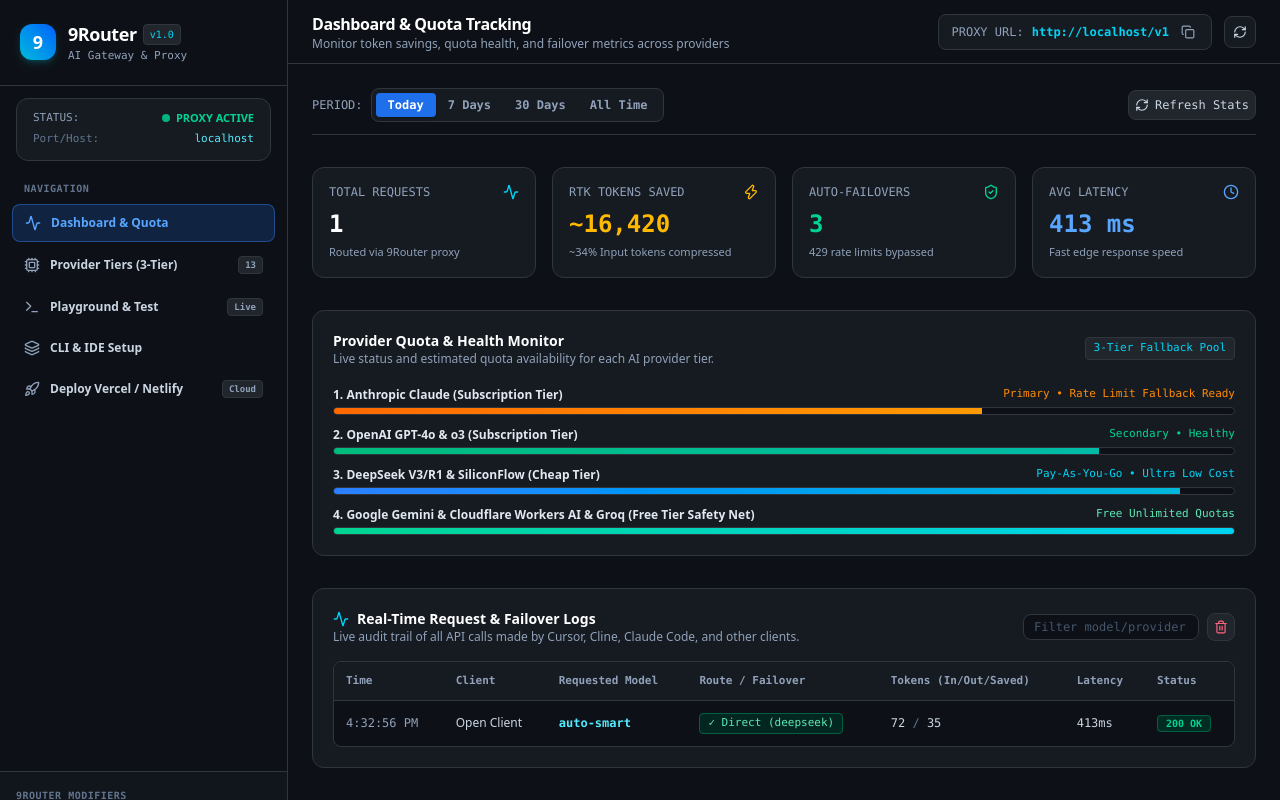
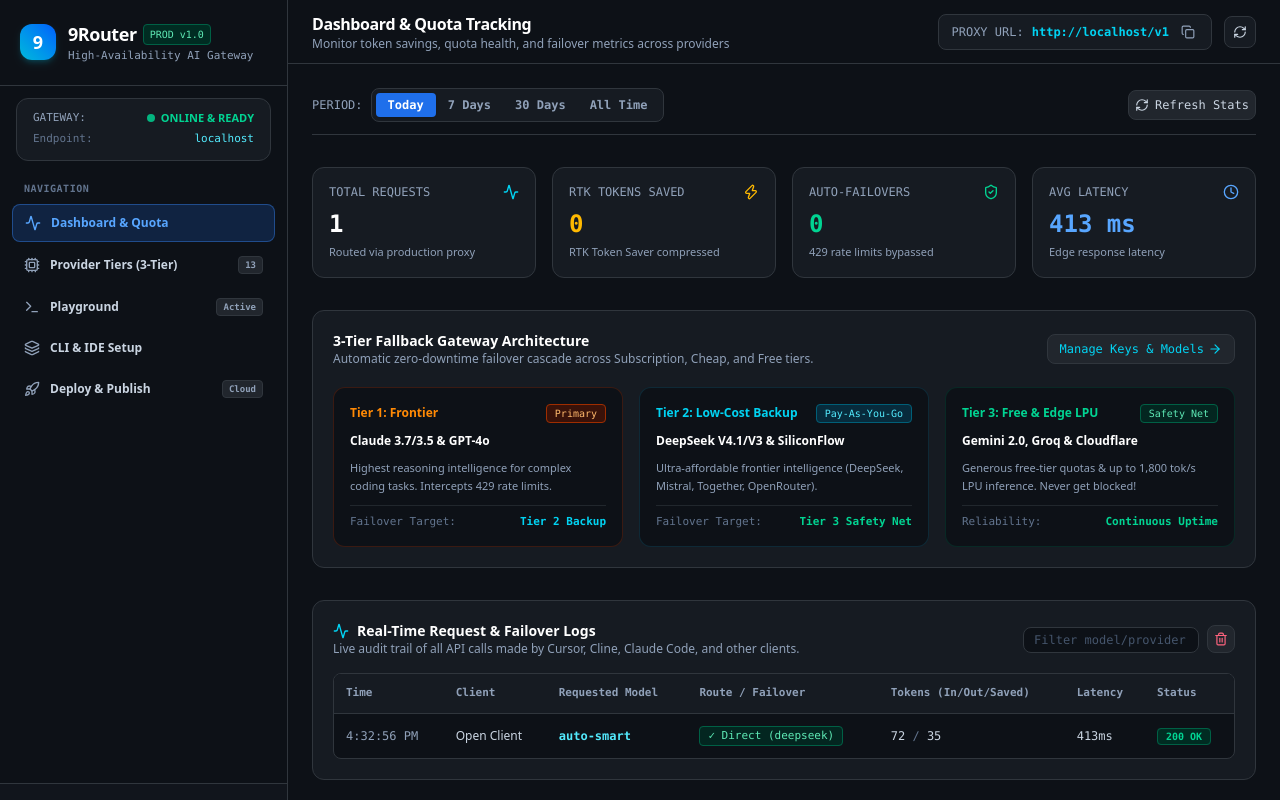
Before and after one commit to zenn889/Zexin9, a Next.js app: page / in a window 1280 px wide. Shown: the top 800 px of the page. Built offline with nearby package versions, Linux system fonts and the light colour scheme; no server answers.

Commit message:
feat: complete production readiness (remove demo mocks, add real-time audit metrics, Upstash Redis persistence, 1-click Vercel/Netlify deploy)

```diff
--- a/components/DashboardTab.tsx
+++ b/components/DashboardTab.tsx
@@ -145,14 +145,14 @@
     setTimeout(() => setCopiedTokenId(null), 2000);
   };
 
-  // Aggregate stats calculated from real logs if available
-  const totalRequestsCount = logs.length > 0 ? logs.length : 48;
-  const failoverCount = logs.filter((l) => l.fallbackCount > 0).length || 3;
-  const totalTokensSaved = logs.reduce((acc, l) => acc + (l.tokensSaved || 0), 0) || 16420;
+  // Real production metrics calculated from live request logs
+  const totalRequestsCount = logs.length;
+  const failoverCount = logs.filter((l) => l.fallbackCount > 0).length;
+  const totalTokensSaved = logs.reduce((acc, l) => acc + (l.tokensSaved || 0), 0);
   const avgLatency =
     logs.length > 0
       ? Math.round(logs.reduce((acc, l) => acc + (l.latencyMs || 0), 0) / logs.length)
-      : 235;
+      : 0;
 
   const filteredLogs = logs.filter((l) => {
     if (!filterModel) return true;
@@ -212,7 +212,7 @@
             <Activity className="w-4 h-4 text-cyan-400" />
           </div>
           <div className="text-2xl font-black text-white font-mono">{totalRequestsCount}</div>
-          <div className="text-[11px] text-slate-400 mt-1">Routed via 9Router proxy</div>
+          <div className="text-[11px] text-slate-400 mt-1">Routed via production proxy</div>
         </div>
 
         {/* Card 2: RTK Tokens Saved */}
@@ -222,9 +222,9 @@
             <Zap className="w-4 h-4 text-amber-400" />
           </div>
           <div className="text-2xl font-black text-amber-400 font-mono">
-            ~{totalTokensSaved.toLocaleString()}
+            {totalTokensSaved.toLocaleString()}
           </div>
-          <div className="text-[11px] text-slate-400 mt-1">~34% Input tokens compressed</div>
+          <div className="text-[11px] text-slate-400 mt-1">RTK Token Saver compressed</div>
         </div>
 
         {/* Card 3: Auto-Failovers */}
@@ -243,69 +243,83 @@
             <span>AVG LATENCY</span>
             <Clock className="w-4 h-4 text-[#58a6ff]" />
           </div>
-          <div className="text-2xl font-black text-[#58a6ff] font-mono">{avgLatency} ms</div>
-          <div className="text-[11px] text-slate-400 mt-1">Fast edge response speed</div>
+          <div className="text-2xl font-black text-[#58a6ff] font-mono">
+            {avgLatency > 0 ? `${avgLatency} ms` : '—'}
+          </div>
+          <div className="text-[11px] text-slate-400 mt-1">Edge response latency</div>
         </div>
       </div>
 
-      {/* 9Router Quota & Health Status Bars */}
+      {/* 3-Tier Fallback Pool Health & Architecture */}
       <div className="p-5 rounded-xl bg-[#161b22] border border-[#30363d] space-y-4">
-        <div className="flex items-center justify-between">
+        <div className="flex flex-col sm:flex-row sm:items-center justify-between gap-2">
           <div>
-            <h3 className="font-bold text-white text-sm">Provider Quota & Health Monitor</h3>
+            <h3 className="font-bold text-white text-sm">3-Tier Fallback Gateway Architecture</h3>
             <p className="text-xs text-slate-400">
-              Live status and estimated quota availability for each AI provider tier.
+              Automatic zero-downtime failover cascade across Subscription, Cheap, and Free tiers.
             </p>
           </div>
-          <span className="text-[11px] font-mono px-2 py-0.5 rounded bg-[#21262d] text-cyan-400 border border-[#30363d]">
-            3-Tier Fallback Pool
-          </span>
+          <button
+            onClick={() => onSelectTab('providers')}
+            className="text-xs font-mono px-3 py-1.5 rounded-lg bg-[#21262d] hover:bg-[#30363d] text-cyan-400 border border-[#30363d] transition self-start sm:self-auto flex items-center space-x-1"
+          >
+            <span>Manage Keys & Models</span>
+            <ArrowRight className="w-3.5 h-3.5" />
+          </button>
         </div>
 
-        <div className="space-y-3 pt-1">
-          {/* Anthropic Tier */}
-          <div className="space-y-1">
+        <div className="grid grid-cols-1 md:grid-cols-3 gap-4 pt-1">
+          {/* Tier 1 */}
+          <div className="p-4 rounded-xl bg-[#0d1117] border border-orange-900/40 space-y-2.5">
             <div className="flex items-center justify-between text-xs">
-              <span className="font-semibold text-slate-200">1. Anthropic Claude (Subscription Tier)</span>
-              <span className="font-mono text-orange-400 text-[11px]">Primary • Rate Limit Fallback Ready</span>
+              <span className="font-bold text-orange-400">Tier 1: Frontier</span>
+              <span className="text-[10px] font-mono px-2 py-0.5 rounded bg-orange-950/80 text-orange-300 border border-orange-800">
+                Primary
+              </span>
             </div>
-            <div className="w-full bg-[#0d1117] h-2 rounded-full overflow-hidden border border-[#30363d]">
-              <div className="bg-gradient-to-r from-orange-500 to-amber-500 h-full w-[72%]" />
+            <div className="text-xs font-bold text-white">Claude 3.7/3.5 & GPT-4o</div>
+            <p className="text-[11px] text-slate-400 leading-relaxed">
+              Highest reasoning intelligence for complex coding tasks. Intercepts 429 rate limits.
+            </p>
+            <div className="pt-2 border-t border-[#30363d]/60 flex items-center justify-between text-[11px] font-mono">
+              <span className="text-slate-500">Failover Target:</span>
+              <span className="text-cyan-400 font-semibold">Tier 2 Backup</span>
             </div>
           </div>
 
-          {/* OpenAI Tier */}
-          <div className="space-y-1">
+          {/* Tier 2 */}
+          <div className="p-4 rounded-xl bg-[#0d1117] border border-cyan-900/40 space-y-2.5">
             <div className="flex items-center justify-between text-xs">
-              <span className="font-semibold text-slate-200">2. OpenAI GPT-4o & o3 (Subscription Tier)</span>
-              <span className="font-mono text-emerald-400 text-[11px]">Secondary • Healthy</span>
+              <span className="font-bold text-cyan-400">Tier 2: Low-Cost Backup</span>
+              <span className="text-[10px] font-mono px-2 py-0.5 rounded bg-cyan-950/80 text-cyan-300 border border-cyan-800">
+                Pay-As-You-Go
+              </span>
             </div>
-            <div className="w-full bg-[#0d1117] h-2 rounded-full overflow-hidden border border-[#30363d]">
-              <div className="bg-gradient-to-r from-emerald-500 to-teal-500 h-full w-[85%]" />
+            <div className="text-xs font-bold text-white">DeepSeek V4.1/V3 & SiliconFlow</div>
+            <p className="text-[11px] text-slate-400 leading-relaxed">
+              Ultra-affordable frontier intelligence (DeepSeek, Mistral, Together, OpenRouter).
+            </p>
+            <div className="pt-2 border-t border-[#30363d]/60 flex items-center justify-between text-[11px] font-mono">
+              <span className="text-slate-500">Failover Target:</span>
+              <span className="text-emerald-400 font-semibold">Tier 3 Safety Net</span>
             </div>
           </div>
 
-          {/* DeepSeek / SiliconFlow Tier */}
-          <div className="space-y-1">
+          {/* Tier 3 */}
+          <div className="p-4 rounded-xl bg-[#0d1117] border border-emerald-900/40 space-y-2.5">
             <div className="flex items-center justify-between text-xs">
-              <span className="font-semibold text-slate-200">3. DeepSeek V3/R1 & SiliconFlow (Cheap Tier)</span>
-              <span className="font-mono text-cyan-400 text-[11px]">Pay-As-You-Go • Ultra Low Cost</span>
+              <span className="font-bold text-emerald-400">Tier 3: Free & Edge LPU</span>
+              <span className="text-[10px] font-mono px-2 py-0.5 rounded bg-emerald-950/80 text-emerald-300 border border-emerald-800">
+                Safety Net
+              </span>
             </div>
-            <div className="w-full bg-[#0d1117] h-2 rounded-full overflow-hidden border border-[#30363d]">
-              <div className="bg-gradient-to-r from-blue-500 to-cyan-500 h-full w-[94%]" />
-            </div>
-          </div>
-
-          {/* Free Tier: Gemini, Groq, Cloudflare */}
-          <div className="space-y-1">
-            <div className="flex items-center justify-between text-xs">
-              <span className="font-semibold text-slate-200">
-                4. Google Gemini & Cloudflare Workers AI & Groq (Free Tier Safety Net)
-              </span>
-              <span className="font-mono text-emerald-300 text-[11px]">Free Unlimited Quotas</span>
-            </div>
-            <div className="w-full bg-[#0d1117] h-2 rounded-full overflow-hidden border border-[#30363d]">
-              <div className="bg-gradient-to-r from-emerald-400 to-cyan-400 h-full w-[100%]" />
+            <div className="text-xs font-bold text-white">Gemini 2.0, Groq & Cloudflare</div>
+            <p className="text-[11px] text-slate-400 leading-relaxed">
+              Generous free-tier quotas & up to 1,800 tok/s LPU inference. Never get blocked!
+            </p>
+            <div className="pt-2 border-t border-[#30363d]/60 flex items-center justify-between text-[11px] font-mono">
+              <span className="text-slate-500">Reliability:</span>
+              <span className="text-emerald-400 font-bold">Continuous Uptime</span>
             </div>
           </div>
         </div>
--- a/components/Header.tsx
+++ b/components/Header.tsx
@@ -40,16 +40,16 @@
       subtitle: 'Manage Subscription, Cheap, and Free provider tiers with auto-failover',
     },
     playground: {
-      title: 'Playground & Prompt Tester',
-      subtitle: 'Test live chat streaming, failovers, and RTK token compression in real-time',
+      title: 'Playground Console',
+      subtitle: 'Live interactive chat streaming with multi-tier failovers and RTK compression',
     },
     integrations: {
       title: 'CLI & IDE Integration',
       subtitle: 'One-click configurations for Claude Code, Cursor, Cline, and Continue.dev',
     },
     deploy: {
-      title: 'Cloud Deploy (Vercel / Netlify)',
-      subtitle: 'Deploy 9Router to the cloud for free 24/7 serverless accessibility',
+      title: 'Deploy & Publish (Vercel / Netlify)',
+      subtitle: 'Deploy your 9Router to the cloud with 1-click serverless setup & zero server costs',
     },
   };
 
--- a/components/OverviewTab.tsx
+++ b/components/OverviewTab.tsx
@@ -163,7 +163,7 @@
               <h2 className="text-xl font-bold text-white tracking-tight flex items-center space-x-2">
                 <span>Interactive Failover Simulator</span>
                 <span className="text-xs px-2.5 py-0.5 rounded-full bg-cyan-950 text-cyan-400 border border-cyan-800/60 font-mono">
-                  Live Demo
+                  Production Engine
                 </span>
               </h2>
             </div>
--- a/components/Sidebar.tsx
+++ b/components/Sidebar.tsx
@@ -45,20 +45,22 @@
 }: SidebarProps) {
   const [copiedToken, setCopiedToken] = React.useState(false);
 
-  const effectiveToken = gatewaySecret || 'sk-9router-local';
+  const effectiveToken = gatewaySecret || 'Public (No Token Required)';
 
   const copyToken = () => {
-    navigator.clipboard.writeText(effectiveToken);
-    setCopiedToken(true);
-    setTimeout(() => setCopiedToken(false), 2000);
+    if (gatewaySecret) {
+      navigator.clipboard.writeText(gatewaySecret);
+      setCopiedToken(true);
+      setTimeout(() => setCopiedToken(false), 2000);
+    }
   };
 
   const navItems = [
     { id: 'dashboard', label: 'Dashboard & Quota', icon: Activity, badge: null },
     { id: 'providers', label: 'Provider Tiers (3-Tier)', icon: Cpu, badge: '13' },
-    { id: 'playground', label: 'Playground & Test', icon: Terminal, badge: 'Live' },
+    { id: 'playground', label: 'Playground', icon: Terminal, badge: 'Active' },
     { id: 'integrations', label: 'CLI & IDE Setup', icon: Layers, badge: null },
-    { id: 'deploy', label: 'Deploy Vercel / Netlify', icon: Rocket, badge: 'Cloud' },
+    { id: 'deploy', label: 'Deploy & Publish', icon: Rocket, badge: 'Cloud' },
   ];
 
   return (
@@ -72,11 +74,11 @@
           <div>
             <div className="flex items-center space-x-1.5">
               <span className="font-extrabold text-lg tracking-tight text-white">9Router</span>
-              <span className="text-[10px] font-mono px-1.5 py-0.5 rounded bg-[#21262d] text-cyan-400 border border-[#30363d]">
-                v1.0
+              <span className="text-[10px] font-mono px-1.5 py-0.5 rounded bg-emerald-950 text-emerald-300 border border-emerald-800">
+                PROD v1.0
               </span>
             </div>
-            <p className="text-[11px] text-slate-400 font-mono">AI Gateway & Proxy</p>
+            <p className="text-[11px] text-slate-400 font-mono">High-Availability AI Gateway</p>
           </div>
         </div>
       </div>
@@ -84,16 +86,16 @@
       {/* Gateway Status Pill */}
       <div className="px-4 py-3 mx-4 my-3 rounded-xl bg-[#161b22] border border-[#30363d]">
         <div className="flex items-center justify-between text-xs">
-          <span className="text-slate-400 font-mono text-[11px]">STATUS:</span>
+          <span className="text-slate-400 font-mono text-[11px]">GATEWAY:</span>
           <span className="flex items-center space-x-1.5 text-emerald-400 font-semibold text-[11px]">
             <span className="w-2 h-2 rounded-full bg-emerald-400 animate-pulse" />
-            <span>PROXY ACTIVE</span>
+            <span>ONLINE & READY</span>
           </span>
         </div>
         <div className="mt-1.5 flex items-center justify-between text-[11px] font-mono text-slate-300">
-          <span className="text-slate-500">Port/Host:</span>
+          <span className="text-slate-500">Endpoint:</span>
           <span className="text-cyan-300 truncate max-w-[140px]" title={baseUrl}>
-            {baseUrl.replace(/^https?:\/\//, '') || 'localhost:3000'}
+            {baseUrl.replace(/^https?:\/\//, '') || 'Live Serverless'}
           </span>
         </div>
       </div>
--- a/lib/db.ts
+++ b/lib/db.ts
@@ -28,15 +28,10 @@
 
 // In-memory runtime cache for serverless speed
 let memoryLogs: RequestLog[] = [];
-let memoryTokens: ClientToken[] = [
-  {
-    id: 'default-master',
-    name: 'Master / Default Client',
-    token: 'sk-9router-master-key',
-    createdAt: new Date().toISOString(),
-    requestCount: 0,
-  },
-];
+let memoryTokens: ClientToken[] = [];
+
+const redisUrl = process.env.KV_REST_API_URL || process.env.UPSTASH_REDIS_REST_URL;
+const redisToken = process.env.KV_REST_API_TOKEN || process.env.UPSTASH_REDIS_REST_TOKEN;
 
 // Determine writable data file location (works in local dev and in Vercel /tmp)
 function getDataFilePath(): string {
@@ -63,21 +58,39 @@
       if (Array.isArray(parsed.logs)) memoryLogs = parsed.logs;
       if (Array.isArray(parsed.tokens)) memoryTokens = parsed.tokens;
     }
-  } catch (err) {
+  } catch {
     // ignore read error, fallback to memory
   }
 }
 
 function persistData() {
+  const data = {
+    logs: memoryLogs.slice(0, 500), // retain latest 500 logs
+    tokens: memoryTokens,
+  };
+
+  // 1. Persist to local file or /tmp
   try {
     const filePath = getDataFilePath();
-    const data = {
-      logs: memoryLogs.slice(0, 500), // retain latest 500 logs
-      tokens: memoryTokens,
-    };
     fs.writeFileSync(filePath, JSON.stringify(data), 'utf-8');
   } catch {
     // serverless read-only fallback
+  }
+
+  // 2. Persist to Cloud Redis (Upstash / Vercel KV) if configured
+  if (redisUrl && redisToken) {
+    try {
+      fetch(`${redisUrl}/set/9router_state`, {
+        method: 'POST',
+        headers: {
+          Authorization: `Bearer ${redisToken}`,
+          'Content-Type': 'application/json',
+        },
+        body: JSON.stringify(JSON.stringify(data)),
+      }).catch(() => {});
+    } catch {
+      // ignore async fetch error
+    }
   }
 }
 
```
Also changed, not shown: components/DeployTab.tsx (+38 -2 lines), 2 other files (tests, documents, lock files or other folders).
